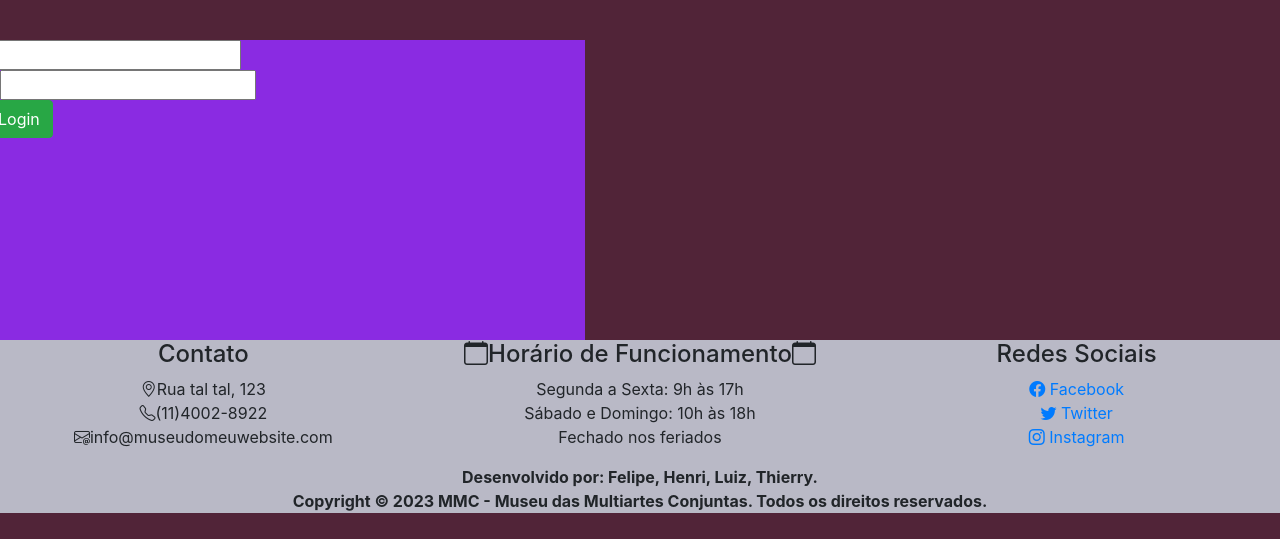
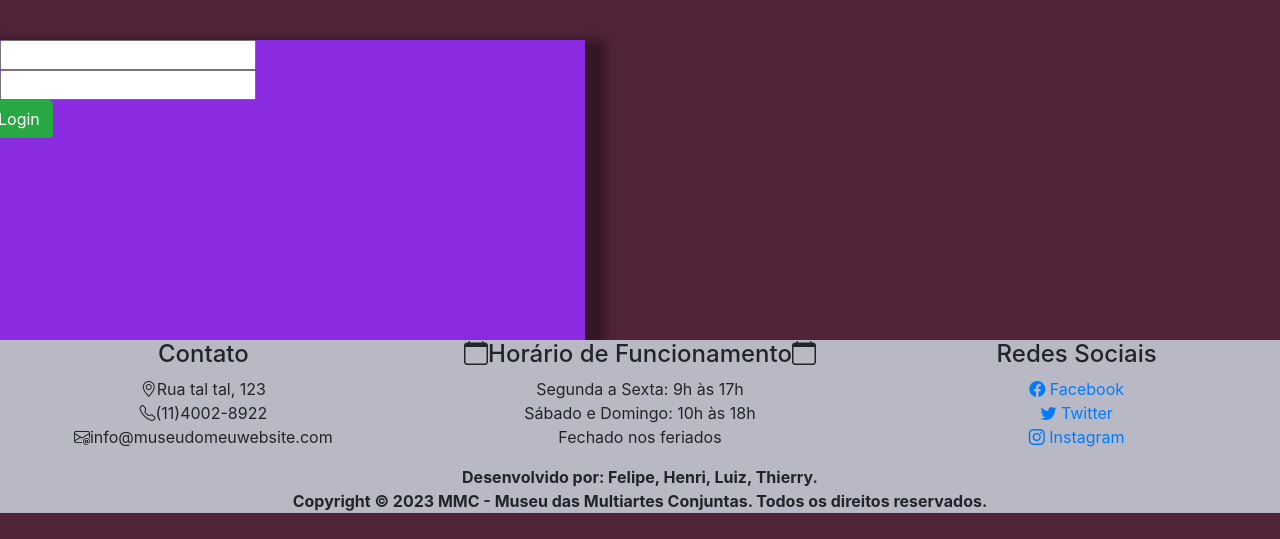
Before and after one commit to rexayt/MMC, a Django app: template main/templates/registration/login.html in a window 1280 px wide. Shown: the top 539 px of the page. Run offline with Django 4.2, Linux system fonts and the light colour scheme; the template is opened without the code that fills it, so the values that code supplies are empty, except form fields; tables that the repository leaves empty hold one stand-in row (values such as "Sample post"); form fields are guessed from the names that the template uses; some web fonts are replaced.

Commit message:
commit rapidao

```diff
--- a/main/main/settings.py
+++ b/main/main/settings.py
@@ -120,3 +120,6 @@ STATIC_URL = 'static/'
 STATICFILES_DIRS =  [BASE_DIR / 'statics' ]
 
 DEFAULT_AUTO_FIELD = 'django.db.models.BigAutoField'
+
+LOGIN_REDIRECT_URL = '/museu'
+LOGOUT_REDIRECT_URL = '/login'
--- a/main/templates/registration/login.html
+++ b/main/templates/registration/login.html
@@ -5,13 +5,16 @@
 {% block titulo %}Login{% endblock %}
 {% block conteudo %}
 <!-- <meta name="viewport" content="width=device-width, initial-scale=1.0"> -->
-<div class="row" style="width: 600px; height: 300px; background-color: blueviolet;">
+<div class="row" style="width: 600px; height: 300px; background-color: blueviolet; box-shadow: 10px 10px 10px 10px #331723">
     <form method="post">
         {% csrf_token %}
-        <a style="">{{  form.user }}</a>
+        <div class="col-6">
+            <a style="color: white;">{{  form.user }}</a>
+        </div>
+
 
         <div class="col-6">
-            <a style="">{{  form.password }}</a>
+            <a style="color: white;">{{  form.password }}</a>
         </div>
 
         <button type="submit" class="btn btn-success">Login</button>
```
